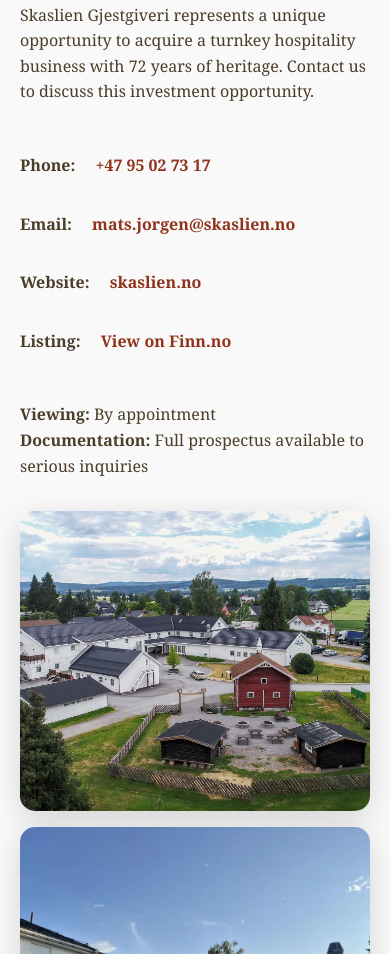
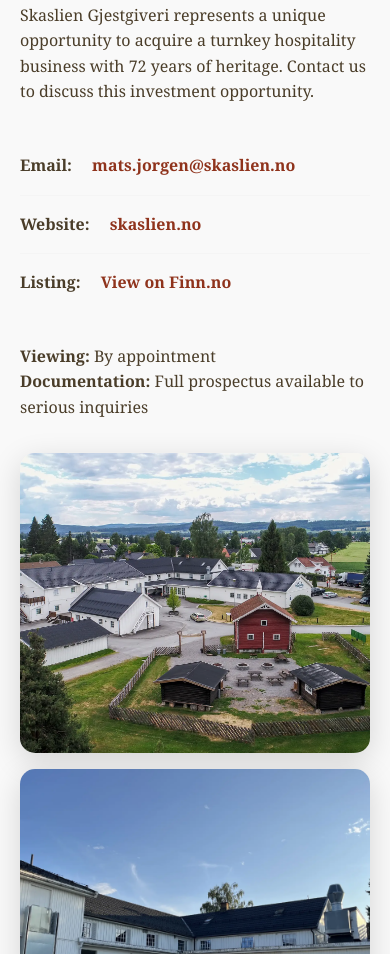
Before and after one commit to skaslien-gjestgiveri-web/gjestgiveri-salg-web, a plain HTML site: page index.html in a window 390 px wide. Shown: the part 10487-11441 px from the top of the page. Drawn offline with Linux system fonts and the light colour scheme.

Commit message:
chore: remove phone

```diff
--- a/index.html
+++ b/index.html
@@ -321,10 +321,6 @@
 
                         <div class="contact-methods">
                             <div class="contact-method">
-                                <strong>Phone:</strong>
-                                <a href="tel:+4795027317">+47 95 02 73 17</a>
-                            </div>
-                            <div class="contact-method">
                                 <strong>Email:</strong>
                                 <a href="mailto:mats.jorgen@skaslien.no">mats.jorgen@skaslien.no</a>
                             </div>
```
